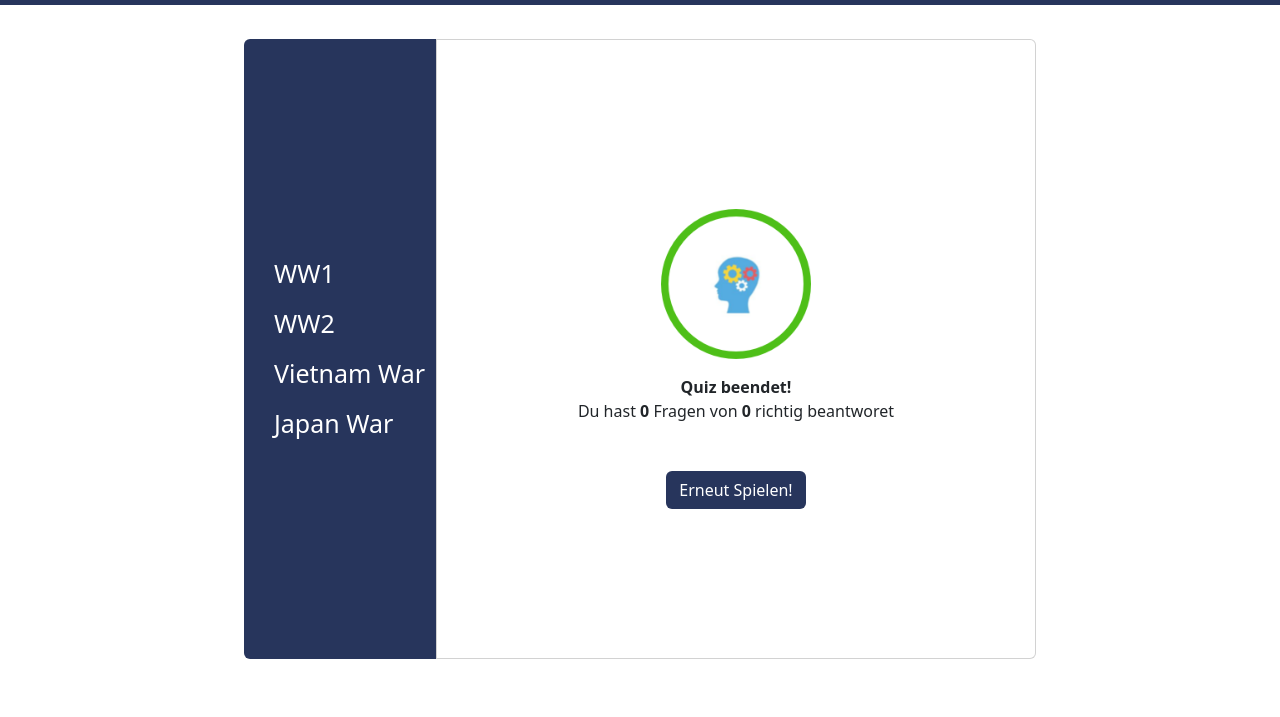
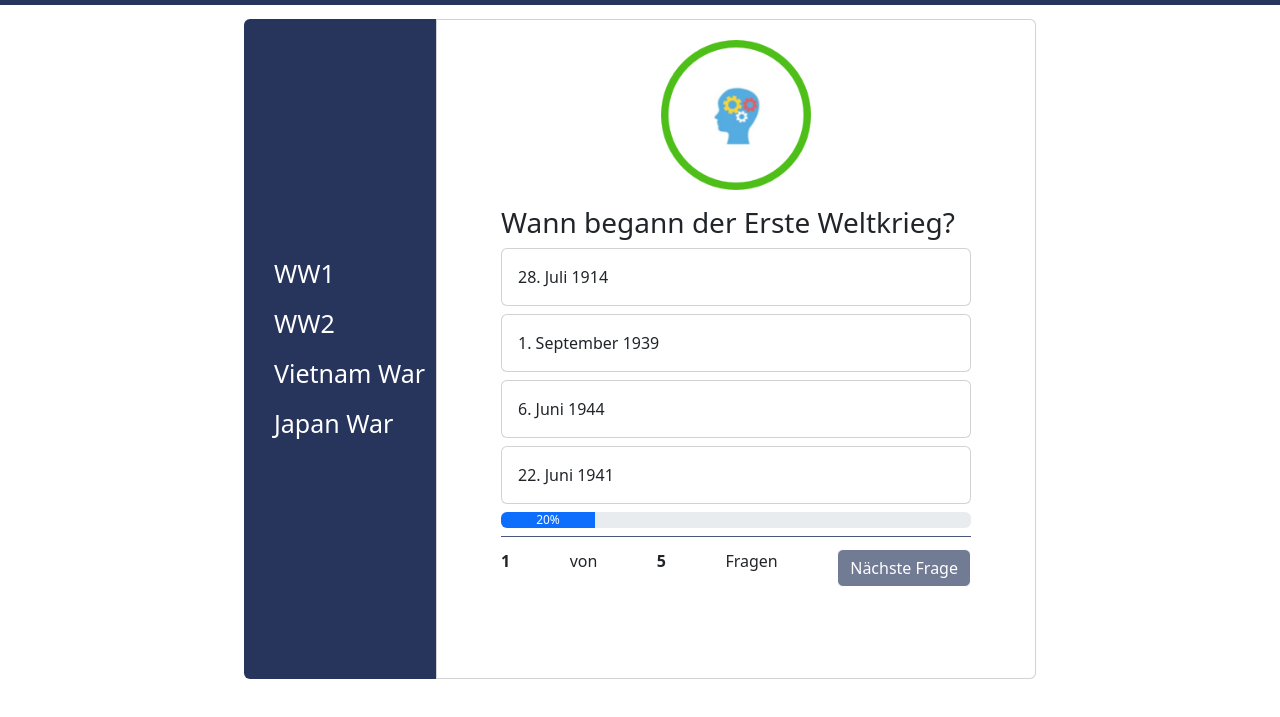
Before and after one commit to artir97/QuizApp, a website: page index.html in a window 1280 px wide. Shown: the part 51-768 px from the top of the page. Drawn offline with nearby package versions, Linux system fonts and the light colour scheme.

Commit message:
script -> changed starting json, css -> changed height

```diff
--- a/script.js
+++ b/script.js
@@ -1,5 +1,5 @@
 
-let questionArr = '';
+let questionArr = questions_ww1;
 let currentQuestion = 0;
 let correctAnswers = 0;
 let AUDIO_SUCCESS = new Audio('audio/correct.mp3');
@@ -14,7 +14,7 @@ function init() {
 
 
 function showQuestionAndAnswers() {
-    if (gameIsOver()) {
+    if(gameIsOver()){
         showEndScreen();
     } else {
         updateProgressBar();
@@ -106,6 +106,7 @@ function restartGame() {
     currentQuestion = 0;
     correctAnswers = 0;
 
+    resetAnswerButtons();
     init();
 }
 
--- a/style.css
+++ b/style.css
@@ -23,7 +23,7 @@ nav a {
 /* Menu */
 .menu-container {
     background-color: #27355c;
-    height: 620px;
+    height: 660px;
     width: 12rem;
 
     display: flex;
```
